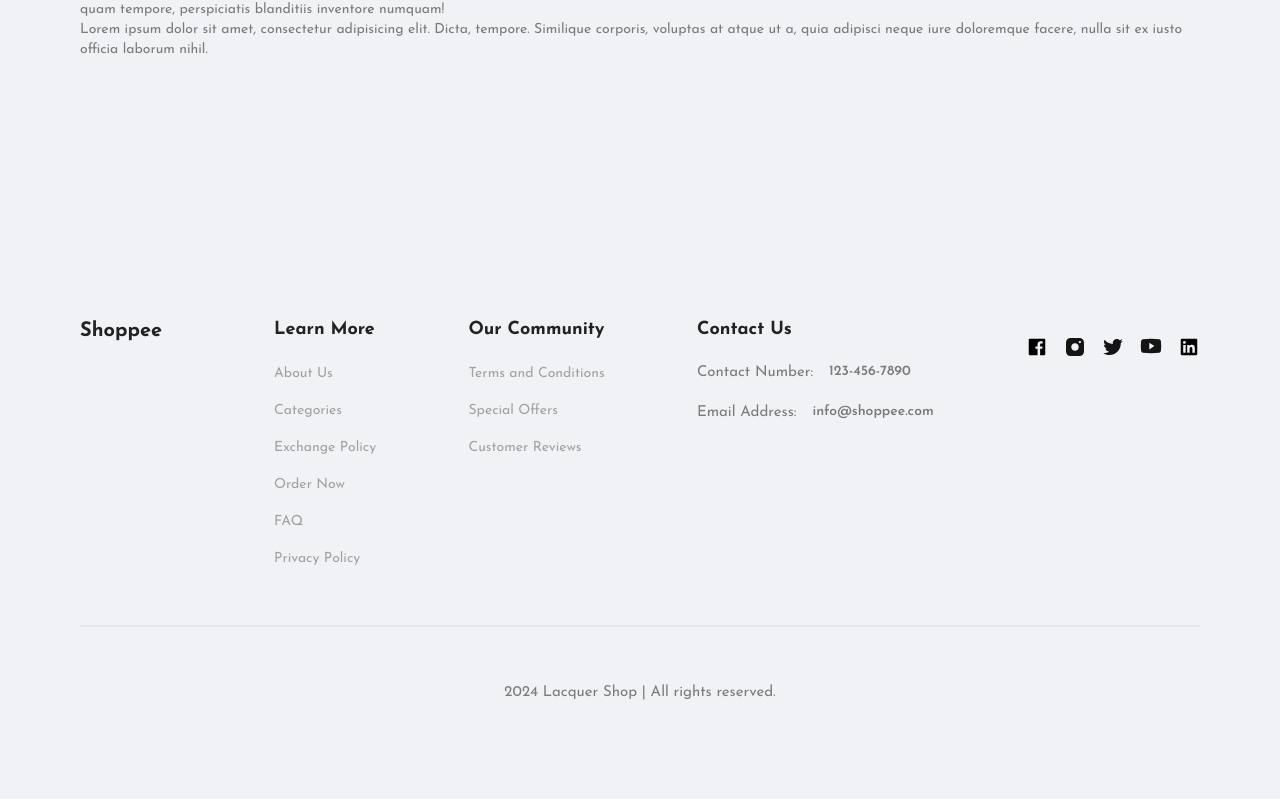
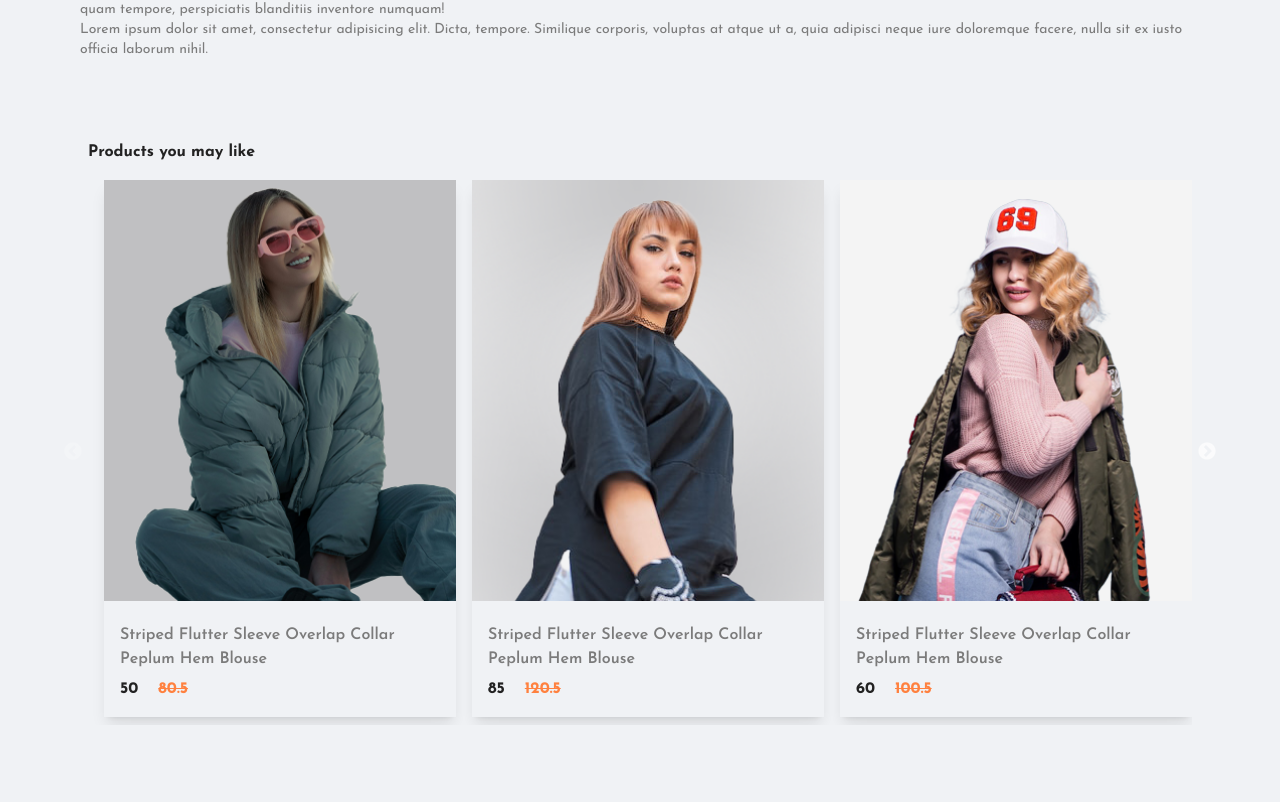
Before and after one commit to anhchi7103/ecommerce, a React (Vite) app in the folder frontend/: page /product/1 in a window 1280 px wide. Shown: the part 778-1580 px from the top of the page. Built offline with nearby package versions, Linux system fonts and the light colour scheme.

Commit message:
Modified Header for large screen and add Product Suggestion slider using react-slick

```diff
--- a/frontend/package.json
+++ b/frontend/package.json
@@ -13,7 +13,9 @@
     "react": "^18.3.1",
     "react-dom": "^18.3.1",
     "react-icons": "^5.3.0",
-    "react-router-dom": "^6.26.1"
+    "react-router-dom": "^6.26.1",
+    "react-slick": "^0.30.3",
+    "slick-carousel": "^1.8.1"
   },
   "devDependencies": {
     "@eslint/js": "^9.9.0",
--- a/frontend/src/components/Header.jsx
+++ b/frontend/src/components/Header.jsx
@@ -13,7 +13,7 @@ const Header = () => {
   const toggleMenu = () => setMenuOpened(!menuOpened);
 
   return (
-    <header className="fixed top-0 left-0 m-auto max_padd_container w-full bg-white ring-1 ring-slate-900/5 z-10">
+    <header className="fixed top-0 m-auto px-6 lg:px-20 w-full bg-white ring-1 ring-slate-900/5 z-10">
       <div className="px-4 flexBetween py-3 max-xs:px-2">
         {/*logo*/}
         <div>
--- /dev/null
+++ b/frontend/src/components/ProductSuggestion.jsx
@@ -0,0 +1,38 @@
+import Slider from "react-slick";
+import "slick-carousel/slick/slick.css";
+import "slick-carousel/slick/slick-theme.css";
+import Item from '../components/Item'
+
+const ProductSuggestions = ({ suggested_products }) => {
+  const settings = {
+    dots: false,
+    infinite: false,
+    speed: 500,
+    slidesToShow: 3,
+    slidesToScroll: 2,
+    nextArrow: <button className="slick-next">→</button>,
+    prevArrow: <button className="slick-prev">←</button>,
+  };
+
+  return (
+    <div className="my-4 mx-2">
+      <h5 className="font-bold mb-4">Products you may like</h5>
+        <Slider {...settings}>
+            {suggested_products.map((item) => (
+                <div className="px-2 mx-2 flex justify-center">
+                    <Item
+                    key={item.id}
+                    id={item.id}
+                    image={item.image}
+                    name={item.name}
+                    old_price={item.old_price}
+                    new_price={item.new_price}
+                    />
+                </div>
+            ))}
+        </Slider>
+    </div>
+  );
+};
+
+export default ProductSuggestions;
--- a/frontend/src/pages/Product.jsx
+++ b/frontend/src/pages/Product.jsx
@@ -4,6 +4,7 @@ import { useParams } from "react-router-dom"
 import ProductHd from '../components/ProductHd';
 import ProductDisplay from '../components/ProductDisplay';
 import ProductDescription from '../components/ProductDescription';
+import ProductSuggestion from '../components/ProductSuggestion';
 
 const Product = () => {
   const {all_products} = useContext(ShopContext);
@@ -19,6 +20,7 @@ const Product = () => {
         <ProductHd product={product}/>
         <ProductDisplay product={product}/>
         <ProductDescription />
+        <ProductSuggestion suggested_products={all_products}/>
       </div>
     </section>
   )
```
Also changed, not shown: 1 other file (tests, documents, lock files or other folders).
